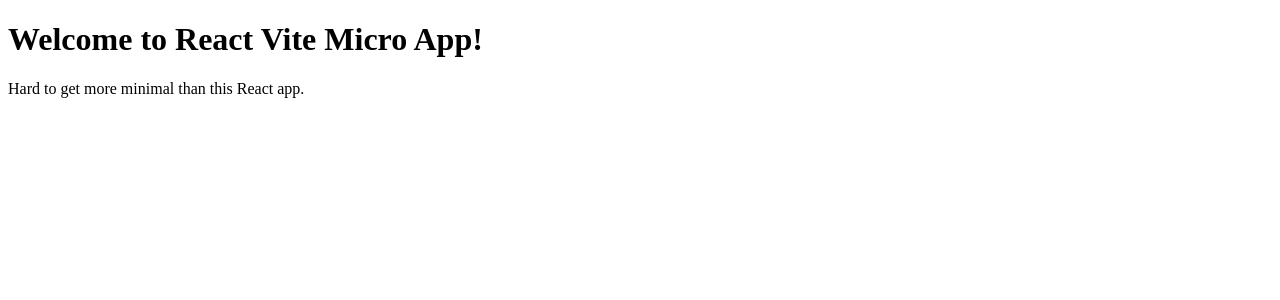
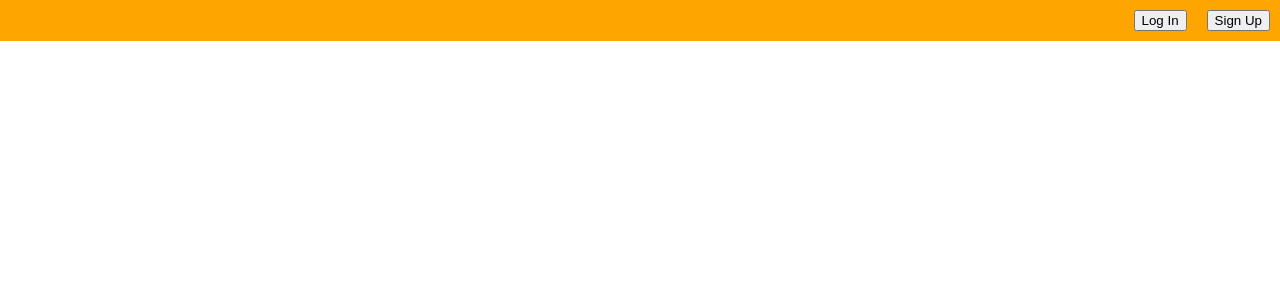
Before and after one commit to dejanjovelic/gozba-na-klik-frontend, a React (Vite) app: page /home in a window 1280 px wide. Shown: the top 300 px of the page. Built offline with nearby package versions, Linux system fonts and the light colour scheme.

Commit message:
feat: pocetni fajlovi

```diff
--- a/src/App.jsx
+++ b/src/App.jsx
@@ -1,8 +1,22 @@
 import React from "react";
+import { BrowserRouter, Routes, Route } from "react-router-dom";
+import Header from "./components/pages/Header";
+import Home from "./components/pages/home";
 
-export default () => (
-  <>
-    <h1>Welcome to React Vite Micro App!</h1>
-    <p>Hard to get more minimal than this React app.</p>
-  </>
-);
+
+const App = () => {
+  return (
+    <div>
+      <BrowserRouter>
+      <Header/>
+        <Routes>
+          <Route path="/home" element={<Home />} />
+
+        </Routes>
+      </BrowserRouter>
+
+    </div>
+  )
+
+}
+export default App;
--- /dev/null
+++ b/src/components/pages/Header.jsx
@@ -0,0 +1,15 @@
+import React from "react";
+import { Link } from "react-router-dom";
+import "../../styles/global.scss"
+
+const Header = () => {
+    return (
+        <nav>
+            <div className="button-section">
+                <button>Log In</button>
+                <button>Sign Up</button>
+            </div>
+        </nav>
+    )
+}
+export default Header;
--- /dev/null
+++ b/src/components/pages/Home.jsx
@@ -0,0 +1,7 @@
+import React from "react";
+const Home = () => {
+    return (
+        <div></div>
+    )
+};
+export default Home;
--- /dev/null
+++ b/src/styles/global.scss
@@ -0,0 +1,13 @@
+body{
+    margin: 0;
+    padding: 0;
+    box-sizing: border-box;
+}
+
+.button-section{
+    display: flex;
+    justify-content: flex-end;
+    gap: 20px;
+    background-color: orange;
+    padding: 10px;
+}
```
Also changed, not shown: src/components/forms/register/RegisterForm.jsx (added), src/components/pages/Footer.jsx (added).
